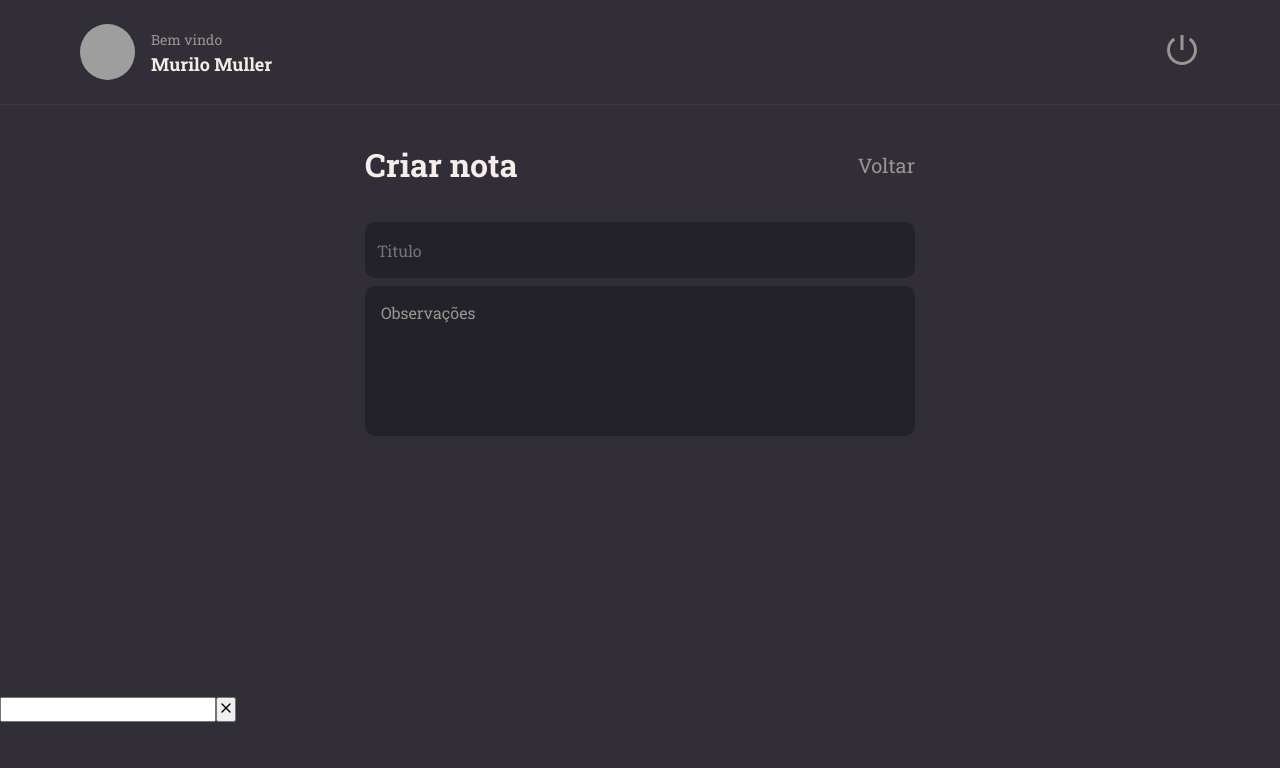
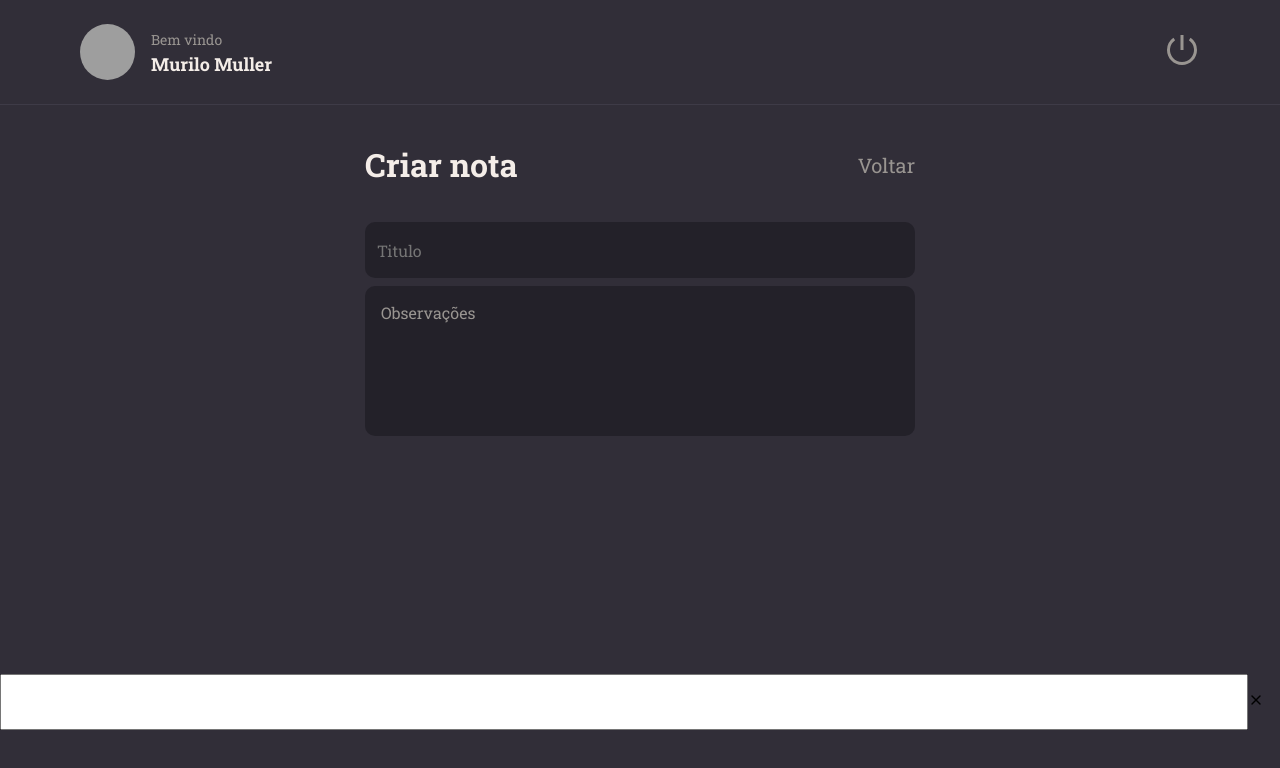
Before and after one commit to MullerHub/Rocketseat-Explorer, a React (Vite) app in the folder Stage0901/RocketNotes/: page / in a window 1280 px wide. Shown: the top 768 px of the page. Built offline with nearby package versions, Linux system fonts and the light colour scheme; grey boxes are pictures that could not be loaded.

Commit message:
NoteItems att

```diff
--- a/Stage0901/RocketNotes/src/components/NoteItem/styles.js
+++ b/Stage0901/RocketNotes/src/components/NoteItem/styles.js
@@ -17,5 +17,12 @@ export const Container = styled.div`
   padding-right: 16px;
 
   > button {
+    border: none;
+    background: none;
+  }
+
+  > input {
+    height: 56px;
+    width: 100%;
   }
 `
```
